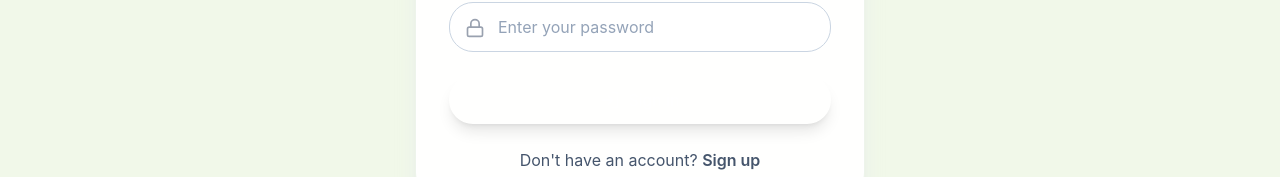
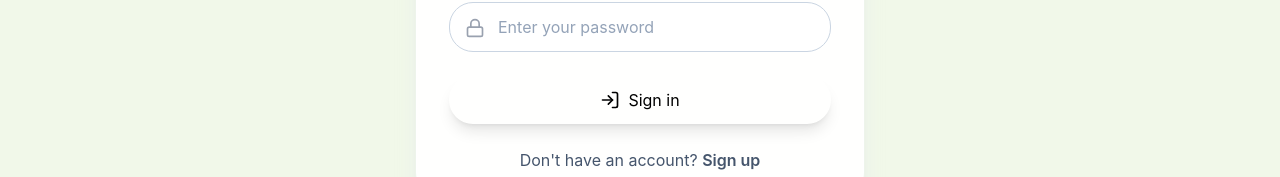
Before and after one commit to Venu-16/HERB-VISION, a React (Vite) app in the folder frontend/: page /login in a window 1280 px wide. Shown: the part 620-797 px from the top of the page. Built offline with nearby package versions, Linux system fonts and the light colour scheme; no server answers.

Commit message:
Fix Login sign-in button text visibility

```diff
--- a/frontend/src/pages/Login.jsx
+++ b/frontend/src/pages/Login.jsx
@@ -98,17 +98,17 @@ function Login({ onLogin }) {
             <Button
               type="submit"
               disabled={loading}
-              className="w-full justify-center"
+              className="w-full justify-center bg-primary text-white shadow-lg hover:bg-primary/90"
             >
               {loading ? (
                 <>
                   <div className="animate-spin rounded-full h-5 w-5 border-b-2 border-white"></div>
-                  <span>Signing in...</span>
+                  <span className="text-black">Signing in...</span>
                 </>
               ) : (
                 <>
-                  <LogIn className="h-5 w-5" />
-                  <span>Sign in</span>
+                  <LogIn className="h-5 w-5 text-black" />
+                  <span className="text-black">Sign in</span>
                 </>
               )}
             </Button>
```
